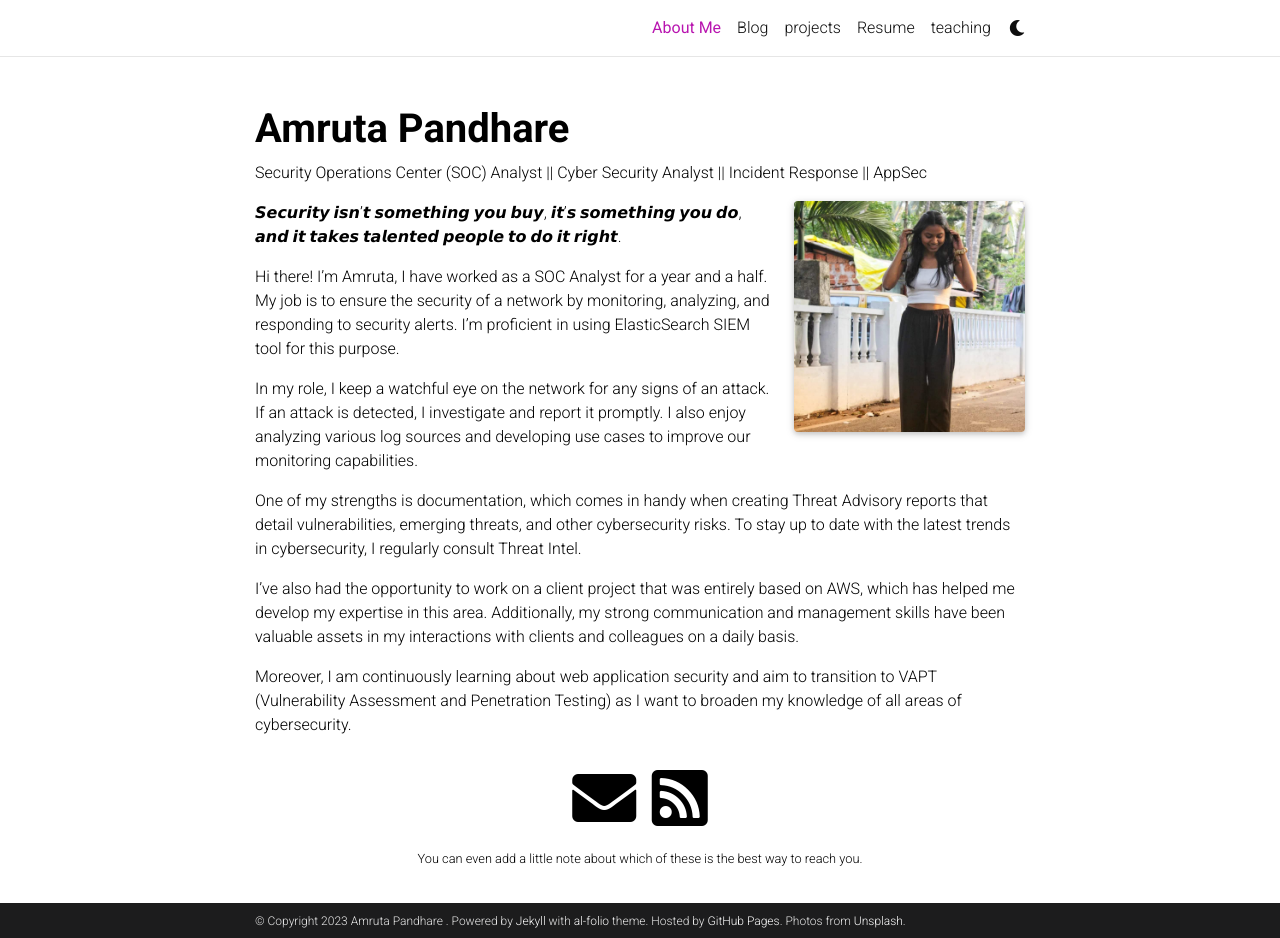
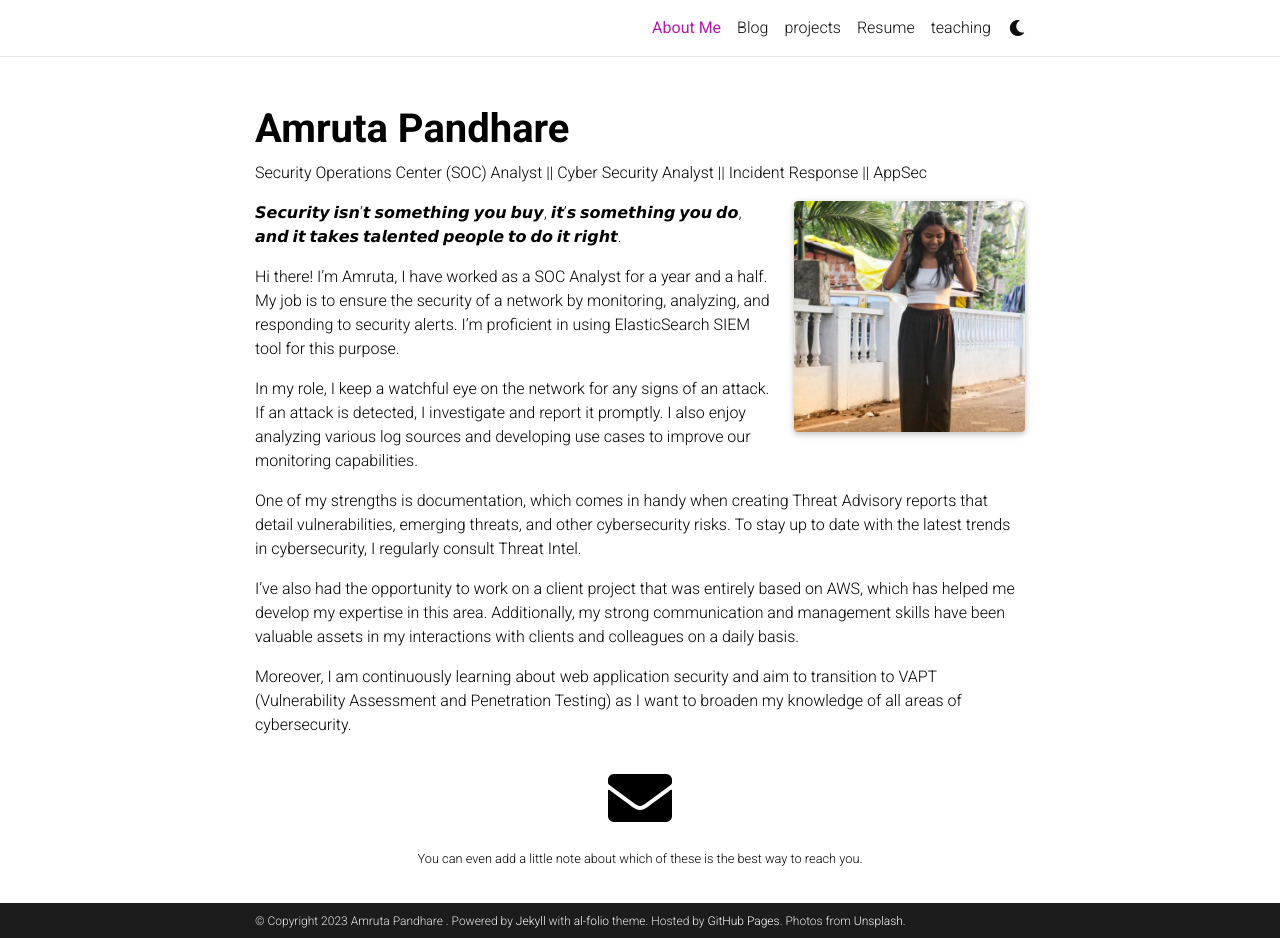
Before and after one commit to AmrutaPandhare/AmrutaPandhare.github.io, a Jekyll site: the page built from _pages/about.md, in a window 1280 px wide and 938 px high. Built offline with Jekyll 4.4.1, drawn with Linux system fonts in a browser that asks for light colours; full-size pictures stand in for the smaller copies a plugin makes; comment, search, counter and statistics services are not loaded; a style sheet for code colours, icons or effects is not loaded.

Commit message:
Update social.html

```diff
--- a/_includes/social.html
+++ b/_includes/social.html
@@ -97,6 +97,3 @@
             {%- if site.discord_id -%}
             <a href="https://discord.com/users/{{ site.discord_id }}" title="Discord"><i class="fab fa-discord"></i></a>
             {% endif %}
-            {%- if site.rss_icon -%}
-            <a href="{{ site.baseurl }}/feed.xml" title="RSS Feed"><i class="fas fa-rss-square"></i></a>
-            {% endif %}
```
